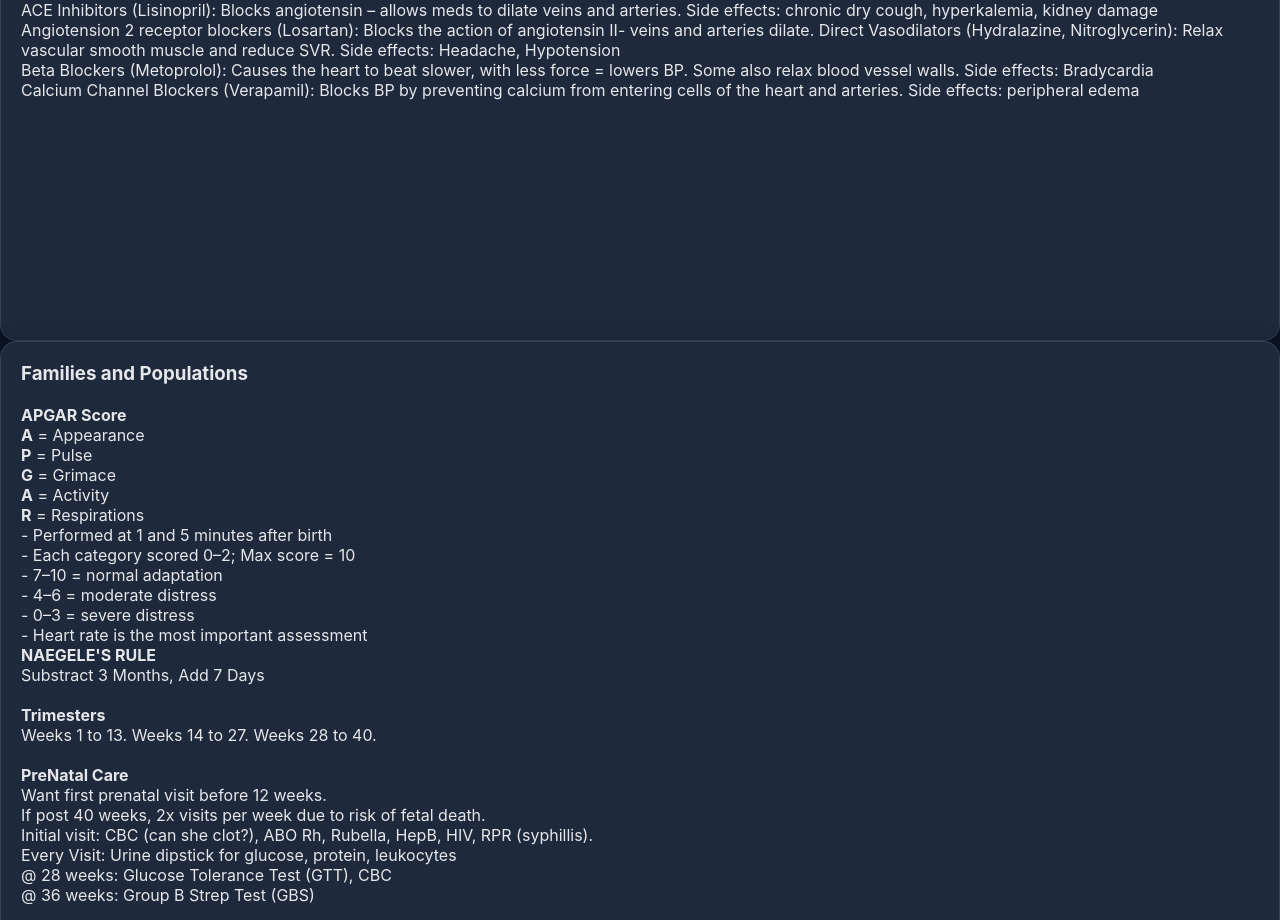
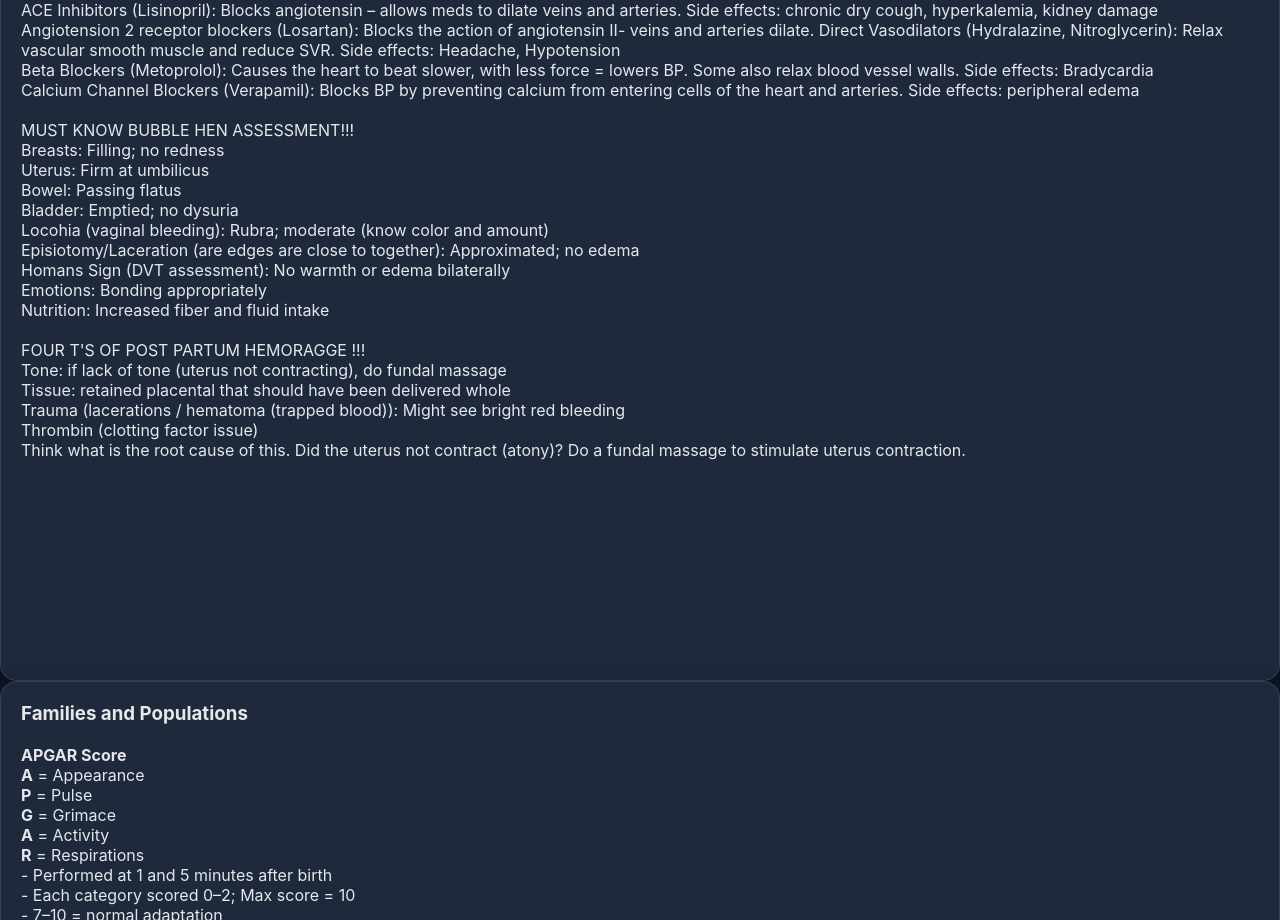
Before and after one commit to ehoover3/quiz-app, a React (Vite) app: page / in a window 1280 px wide. Shown: the part 2600-3520 px from the top of the page. Built offline with nearby package versions, Linux system fonts and the light colour scheme.

Commit message:
add family pop notes and questions

```diff
--- a/src/components/Notes_MedSurg.tsx
+++ b/src/components/Notes_MedSurg.tsx
@@ -131,12 +131,24 @@ export default function Notes_MedSurg() {
           <p className="text-sm">Calcium Channel Blockers (Verapamil):  Blocks BP by preventing calcium from entering cells of the heart and arteries. Side effects: peripheral edema</p>
 
           <br />
-          <p className="text-sm"></p>
-          <p className="text-sm"></p>
-          <p className="text-sm"></p>
-          <p className="text-sm"></p>
-          <p className="text-sm"></p>
-          <p className="text-sm"></p>
+          <p className="text-sm">MUST KNOW BUBBLE HEN ASSESSMENT!!!</p>
+          <p className="text-sm">Breasts: Filling; no redness</p>
+          <p className="text-sm">Uterus: Firm at umbilicus</p>
+          <p className="text-sm">Bowel: Passing flatus</p>
+          <p className="text-sm">Bladder: Emptied; no dysuria</p>
+          <p className="text-sm">Locohia (vaginal bleeding): Rubra; moderate (know color and amount)</p>
+          <p className="text-sm">Episiotomy/Laceration (are edges are close to together): Approximated; no edema</p>
+          <p className="text-sm">Homans Sign (DVT assessment): No warmth or edema bilaterally</p>
+          <p className="text-sm">Emotions:  Bonding appropriately</p>
+          <p className="text-sm">Nutrition: Increased fiber and fluid intake</p>
+
+          <br />
+          <p className="text-sm">FOUR T'S OF POST PARTUM HEMORAGGE !!!</p>
+          <p className="text-sm">Tone: if lack of tone (uterus not contracting), do fundal massage</p>
+          <p className="text-sm">Tissue: retained placental that should have been delivered whole</p>
+          <p className="text-sm">Trauma (lacerations / hematoma (trapped blood)): Might see bright red bleeding</p>
+          <p className="text-sm">Thrombin (clotting factor issue)</p>
+          <p className="text-sm">Think what is the root cause of this.  Did the uterus not contract (atony)?  Do a fundal massage to stimulate uterus contraction.</p>
 
           <br />
           <p className="text-sm"></p>
--- a/src/data/maternalNewborn.json
+++ b/src/data/maternalNewborn.json
@@ -248,6 +248,79 @@
       "correctAnswer": "Indicates the presence of infection",
       "explanationText": "",
       "explanationImage": null
+    },
+    {
+      "id": 20,
+      "questionText": "Which are a risk factor for postpartum hemorrhage",
+      "questionImage": null,
+      "options": [
+        "Twins; Fourth Pregnancy; Previous cesarean section"
+      ],
+      "correctAnswer": "Twins; Fourth Pregnancy; Previous cesarean section",
+      "explanationText": "",
+      "explanationImage": null
+    },
+    {
+      "id": 21,
+      "questionText": "The nurse is assessing the incision of a postpartum patient who had a cesarean section. Which of the following would the nurse assess? ",
+      "questionImage": null,
+      "options": [
+        "Redness; Edema; Ecchymosis; Drainage; Approximation"
+      ],
+      "correctAnswer": "Redness; Edema; Ecchymosis; Drainage; Approximation",
+      "explanationText": "Know REEDA!!!",
+      "explanationImage": null
+    },
+    {
+      "id": 22,
+      "questionText": "Nurse caring for postpartum client understands that breast engorgement is caused by  ",
+      "questionImage": null,
+      "options": [
+        "Increased blood supply to the breasts"
+      ],
+      "correctAnswer": "Increased blood supply to the breasts",
+      "explanationText": "primary engorgement is increased blood supply",
+      "explanationImage": null
+    },
+    {
+      "id": 23,
+      "questionText": "Which of the following statements indicate that the postpartum client understands the baby blues?",
+      "questionImage": null,
+      "options": [
+        "I may experience detachment and lack of bonding with the baby",
+        "Excessive crying and anxiety are signs of the baby blues",
+        "The baby blues can last up to six weeks"
+      ],
+      "correctAnswer": "Excessive crying and anxiety are signs of the baby blues",
+      "explanationText": "Baby blues lasts 2 weeks.  Detachment/lack of bonding is ALWAYS a red flag",
+      "explanationImage": null
+    },
+    {
+      "id": 24,
+      "questionText": "What is the priority nursing intervention when a postpartum client has excessive vaginal bleeding?",
+      "questionImage": null,
+      "options": [
+        "Perform fundal massage",
+        "Call blood bank for products",
+        "Administer IV fluids"
+      ],
+      "correctAnswer": "Perform fundal massage",
+      "explanationText": "Fundal massage stimulates the uterus to contract",
+      "explanationImage": null
+    },
+    {
+      "id": 25,
+      "questionText": "A steady trickle of bright red blood from the vagina in the presence of a firm uterine fundus suggests",
+      "questionImage": null,
+      "options": [
+        "uterine atony",
+        "lacerations of the genital tract",
+        "a perineal hematoma",
+        "infection of the uterus"
+      ],
+      "correctAnswer": "lacerations of the genital tract",
+      "explanationText": "Know the 4 T's of bleeding.  Tone, Tissue, Trauma, Thrombin.  If it is firm, it is not uterine actony (non contracted uterus), so it is then lacerations of genital tract",
+      "explanationImage": null
     }
   ]
 }
```
